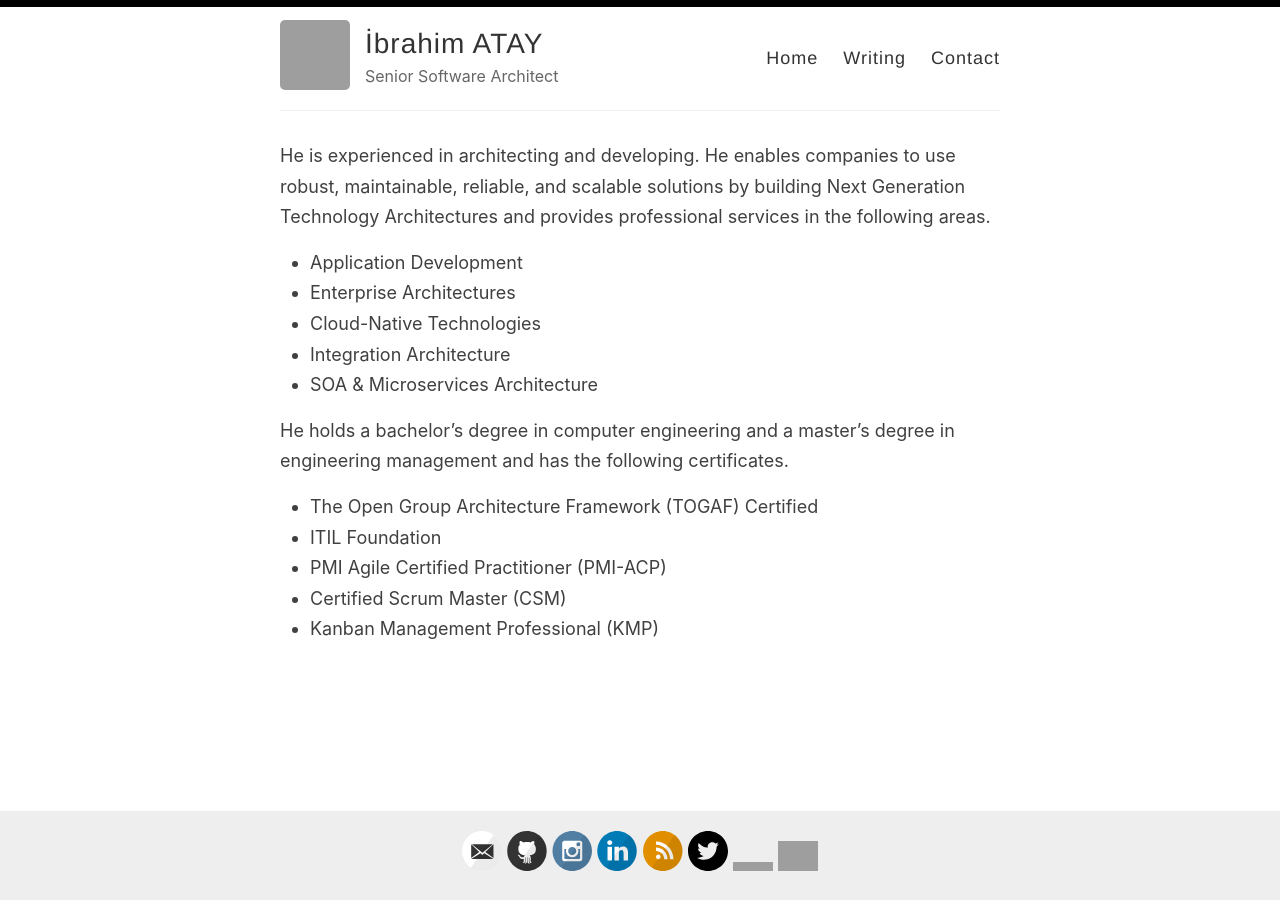
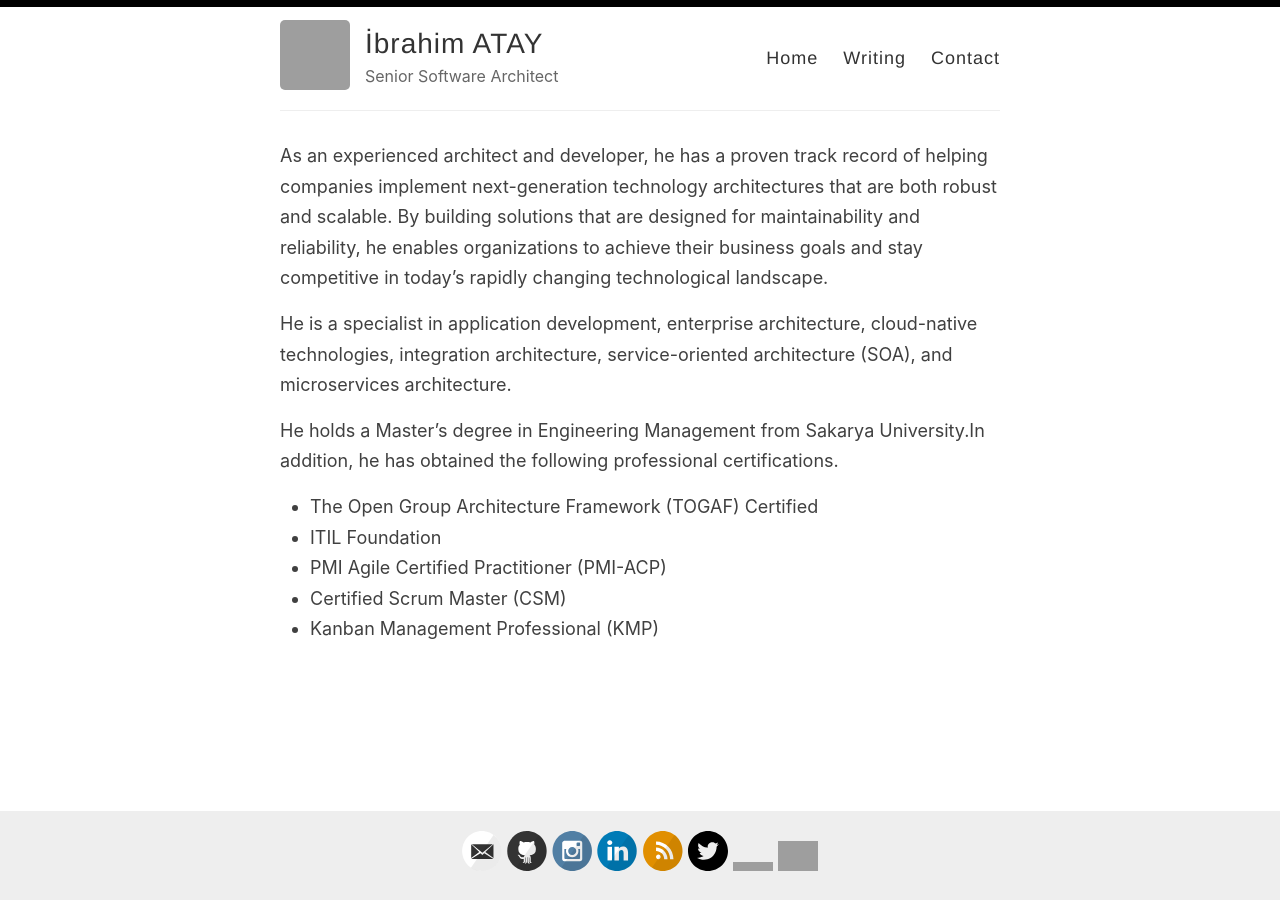
Before and after one commit to ibrahimatay/ibrahimatay.github.io, a Jekyll site: the page built from index.md, in a window 1280 px wide. Built offline with Jekyll 4.4.1, drawn with Linux system fonts in a browser that asks for light colours; grey boxes are pictures that could not be loaded.

Commit message:
Update index.md

```diff
--- a/index.md
+++ b/index.md
@@ -3,15 +3,11 @@
 layout: page
 title:
 ---
-He is experienced in architecting and developing. He enables companies to use robust, maintainable, reliable, and scalable solutions by building Next Generation Technology Architectures and provides professional services in the following areas.
+As an experienced architect and developer, he has a proven track record of helping companies implement next-generation technology architectures that are both robust and scalable. By building solutions that are designed for maintainability and reliability, he enables organizations to achieve their business goals and stay competitive in today's rapidly changing technological landscape.
 
-- Application Development
-- Enterprise Architectures
-- Cloud-Native Technologies
-- Integration Architecture
-- SOA & Microservices Architecture
+He is a specialist in application development, enterprise architecture, cloud-native technologies, integration architecture, service-oriented architecture (SOA), and microservices architecture.
 
-He holds a bachelor's degree in computer engineering and a master's degree in engineering management and has the following certificates.
+He holds a Master's degree in Engineering Management from Sakarya University.In addition, he has obtained the following professional certifications.
 
 - The Open Group Architecture Framework (TOGAF) Certified
 - ITIL Foundation
```
